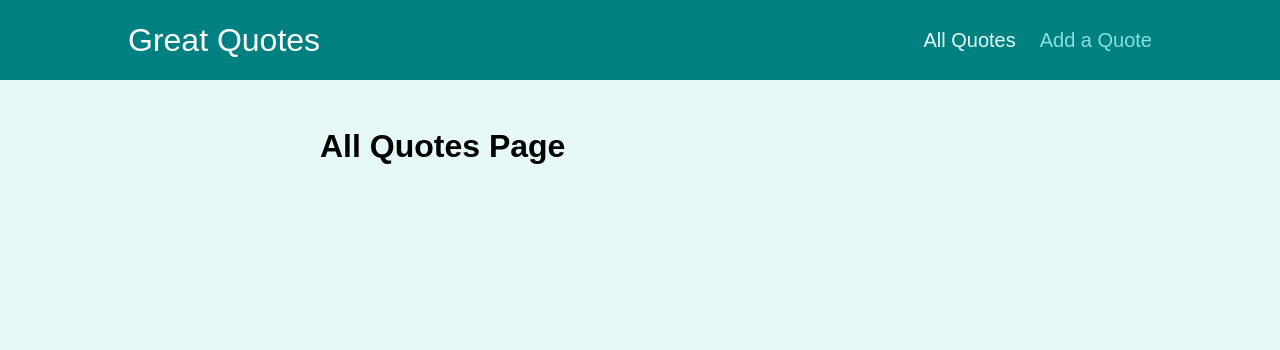
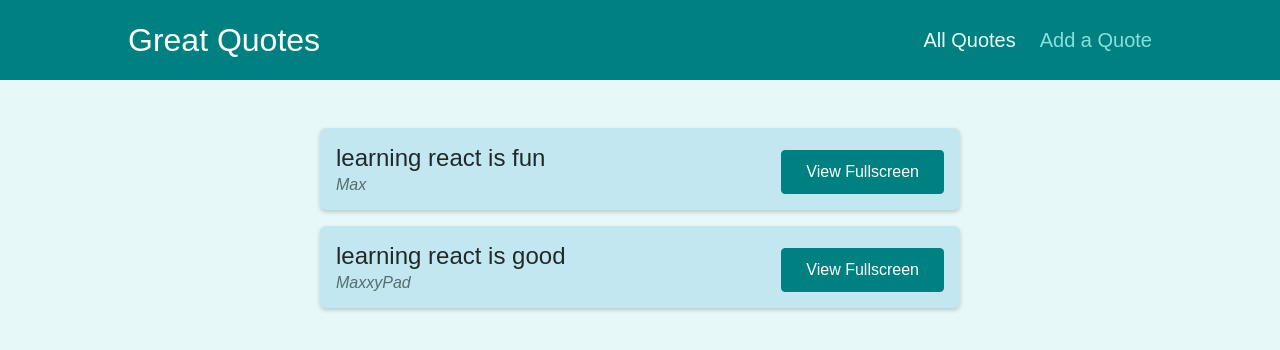
Before and after one commit to Matt658041/React-Router-Radness, a React (Create React App) app: page /quotes in a window 1280 px wide. Shown: the top 350 px of the page. Built offline with nearby package versions, Linux system fonts and the light colour scheme.

Commit message:
it is broken oh no!

```diff
--- a/src/components/pages/AllQuotes.jsx
+++ b/src/components/pages/AllQuotes.jsx
@@ -1,10 +1,15 @@
 import React from 'react';
+import QuoteList from '../quotes/QuoteList'
 
+const DUMMY_QUOTES = [
+  { id: 'q1', author: 'Max', text:"learning react is fun" },
+  { id: 'q2', author: 'MaxxyPad', text:"learning react is good" }
 
+];
 
 const AllQuotes = () => {
   return (
-    <h1>All Quotes Page</h1>
+    <QuoteList quotes={DUMMY_QUOTES } />
   )
 }
 
--- a/src/components/pages/NewQuote.jsx
+++ b/src/components/pages/NewQuote.jsx
@@ -1,8 +1,9 @@
 import React from 'react'
+
 
 const NewQuote = () => {
   return (
-   <h1>New Quotes</h1>
+   <div></div>
   )
 }
 
```
Also changed, not shown: 1 other file (tests, documents, lock files or other folders).
